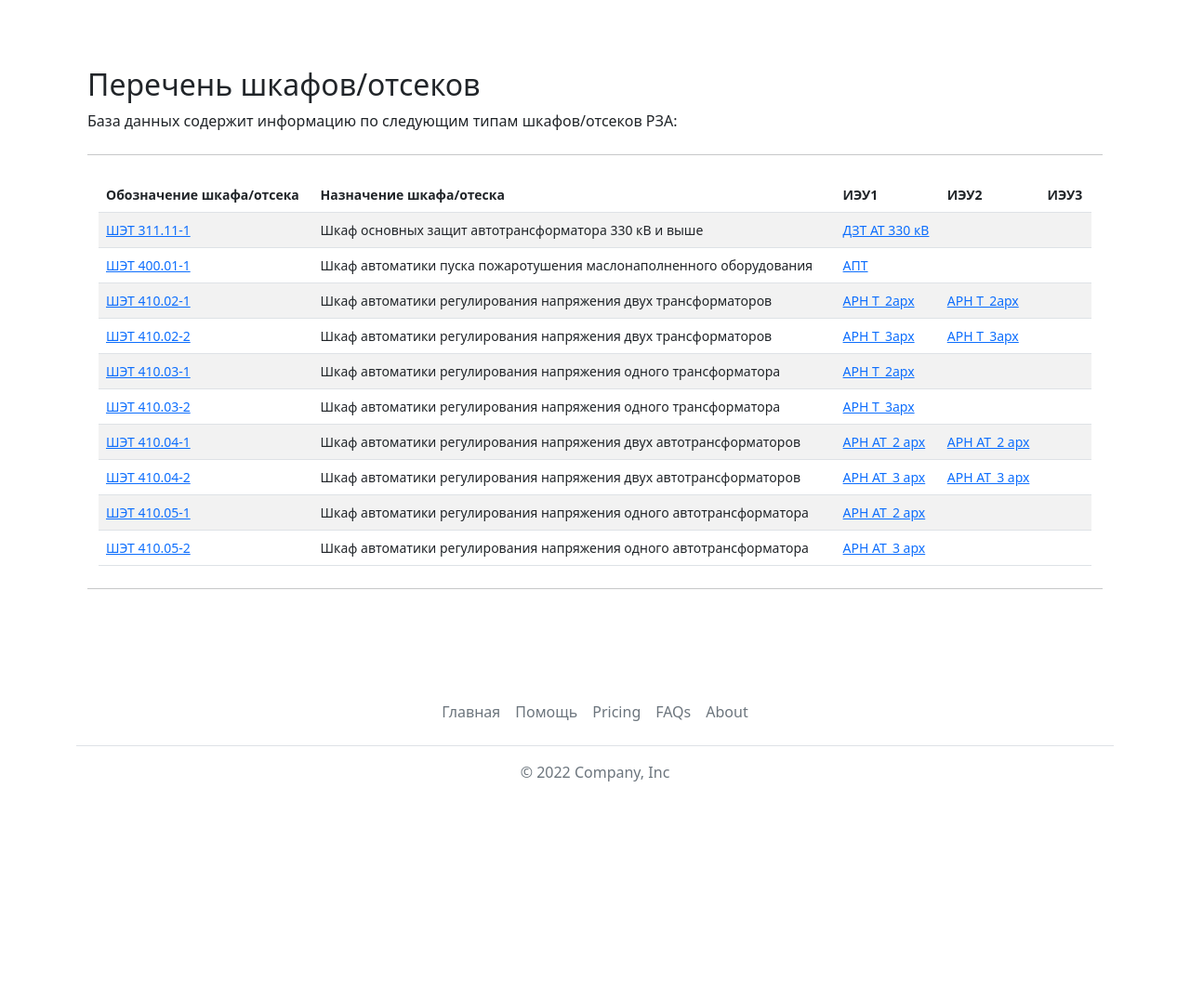
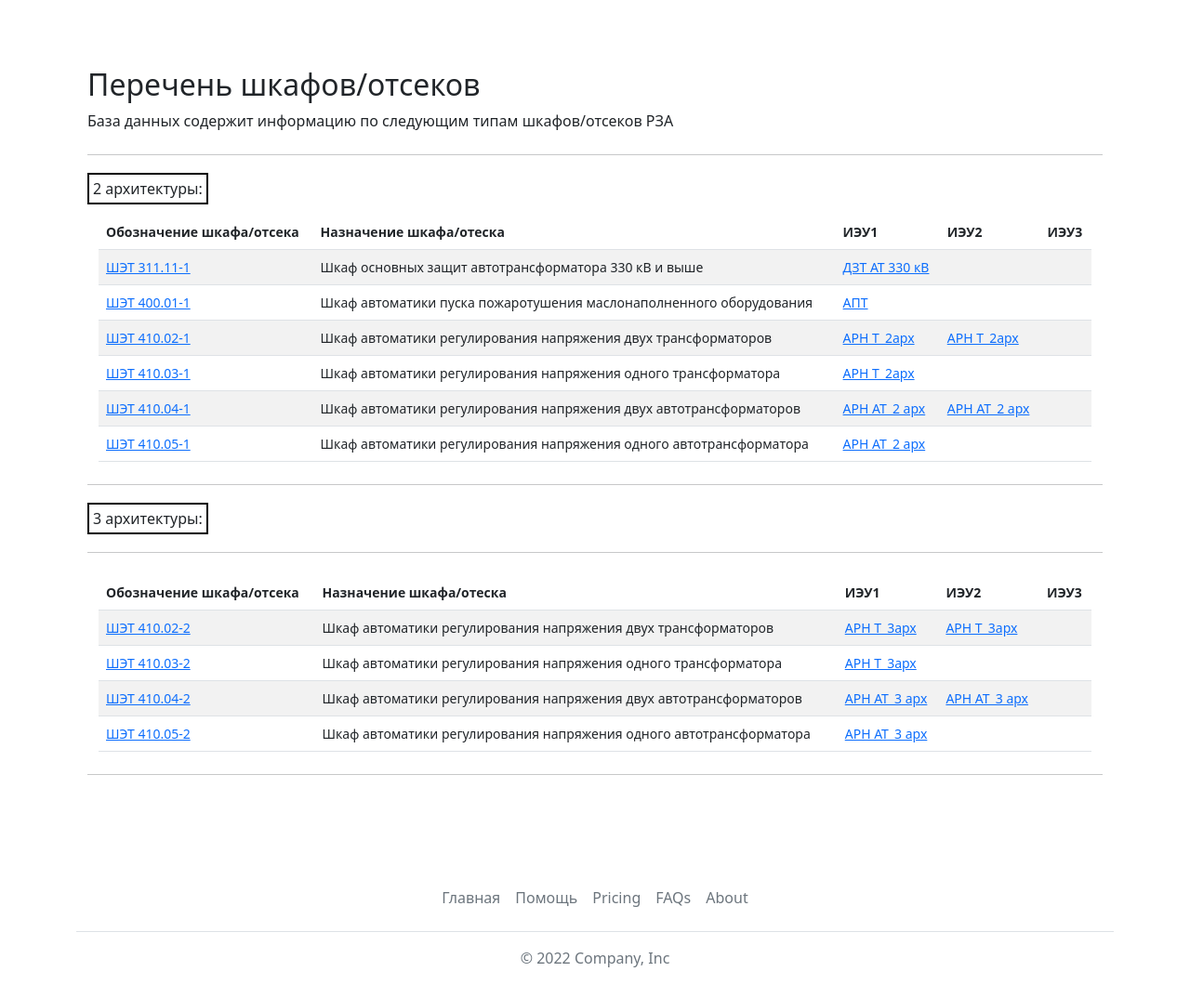
Before and after one commit to greglu1976/unitel_db, a Django app: page /reports/ in a window 1280 px wide. Shown: the part 96-1170 px from the top of the page at 93% size. Before the commit the page ends 937 px from the top, so only its background shows below. Run offline with Django 4.2, Linux system fonts and the light colour scheme; data comes from the database, SQL or seed files in the repository; both versions use the stored data as it was after the commit.

Commit message:
up 30.12.22

```diff
--- a/app/base_types/views.py
+++ b/app/base_types/views.py
@@ -12,8 +12,14 @@ def index(request):
 def reports(request):
     cabinets = Cabinets.objects.all()
     cabinets = cabinets.order_by('name')
-
-    return render(request, 'base_types/reports.html', {'cabinets': cabinets})
+    cabinets1 = list() # шкафы 1 архитектуры
+    cabinets2 = list() # шкафы 2 архитектуры
+    for cabinet in cabinets:
+        if cabinet.name[-1] =='1':
+            cabinets1.append(cabinet)
+        else:
+            cabinets2.append(cabinet)
+    return render(request, 'base_types/reports.html', {'cabinets1': cabinets1, 'cabinets2': cabinets2 })
 
 def get_report(request):
     cab = request.GET.get('name')
--- a/app/templates/base_types/reports.html
+++ b/app/templates/base_types/reports.html
@@ -4,13 +4,14 @@
 {% block content %}
 
 <main class="container py-5">
-    {% if cabinets %}
+    {% if cabinets1 and cabinets2 %}
 
     <h2 class="mt-4">Перечень шкафов/отсеков</h2>
-    <p>База данных содержит информацию по следующим типам шкафов/отсеков РЗА:</p>
+    <p>База данных содержит информацию по следующим типам шкафов/отсеков РЗА</p>
     <hr class="my-4">
+    <p><span style="border: 2px solid #000000; padding:4px;">2 архитектуры:</span></p>
     <div class="container small">
-    <table class="table table-striped">
+        <table class="table table-striped">
                 <thead>
                     <tr>
                       <th scope="col">Обозначение шкафа/отсека</th>
@@ -21,7 +22,7 @@
                     </tr>
                 </thead>
                 <tbody>
-                    {% for item in cabinets %}
+                    {% for item in cabinets1 %}
                     <tr>
                         <td><a href="cabinet/?name={{item.name}}&type=cabinet">{{item.name}}</a></td>
                         <td>{{item.description}}</td>
@@ -31,9 +32,40 @@
                     </tr>
                 {% endfor %}
                 </tbody>
-            </table>
+        </table>
     </div>
     <hr class="my-4">
+
+    <p><span style="border: 2px solid #000000; padding:4px;">3 архитектуры:</span></p>
+    <hr class="my-4">
+    <div class="container small">
+        <table class="table table-striped">
+                <thead>
+                    <tr>
+                      <th scope="col">Обозначение шкафа/отсека</th>
+                      <th scope="col">Назначение шкафа/отеска</th>
+                      <th scope="col">ИЭУ1</th>
+                      <th scope="col">ИЭУ2</th>
+                      <th scope="col">ИЭУ3</th>
+                    </tr>
+                </thead>
+                <tbody>
+                    {% for item in cabinets2 %}
+                    <tr>
+                        <td><a href="cabinet/?name={{item.name}}&type=cabinet">{{item.name}}</a></td>
+                        <td>{{item.description}}</td>
+                        <td><a href="show/?name={{item.terminal1}}&type=ied">{{item.terminal1}}</a></td>
+                        <td><a href="show/?name={{item.terminal2}}&type=ied">{{item.get_terminal2}}</a></td>
+                        <td><a href="show/?name={{item.terminal3}}&type=ied">{{item.get_terminal3}}</a></td>
+                    </tr>
+                {% endfor %}
+                </tbody>
+        </table>
+    </div>
+    <hr class="my-4">
+
+
+
 
     {% else %}
     <h2 class="mt-4">В базе данных нет шкафов :(</h2>
```
Also changed, not shown: app/base_types/wordprocessor.py (+18 -5 lines), app/db.sqlite3, 2 other files.
